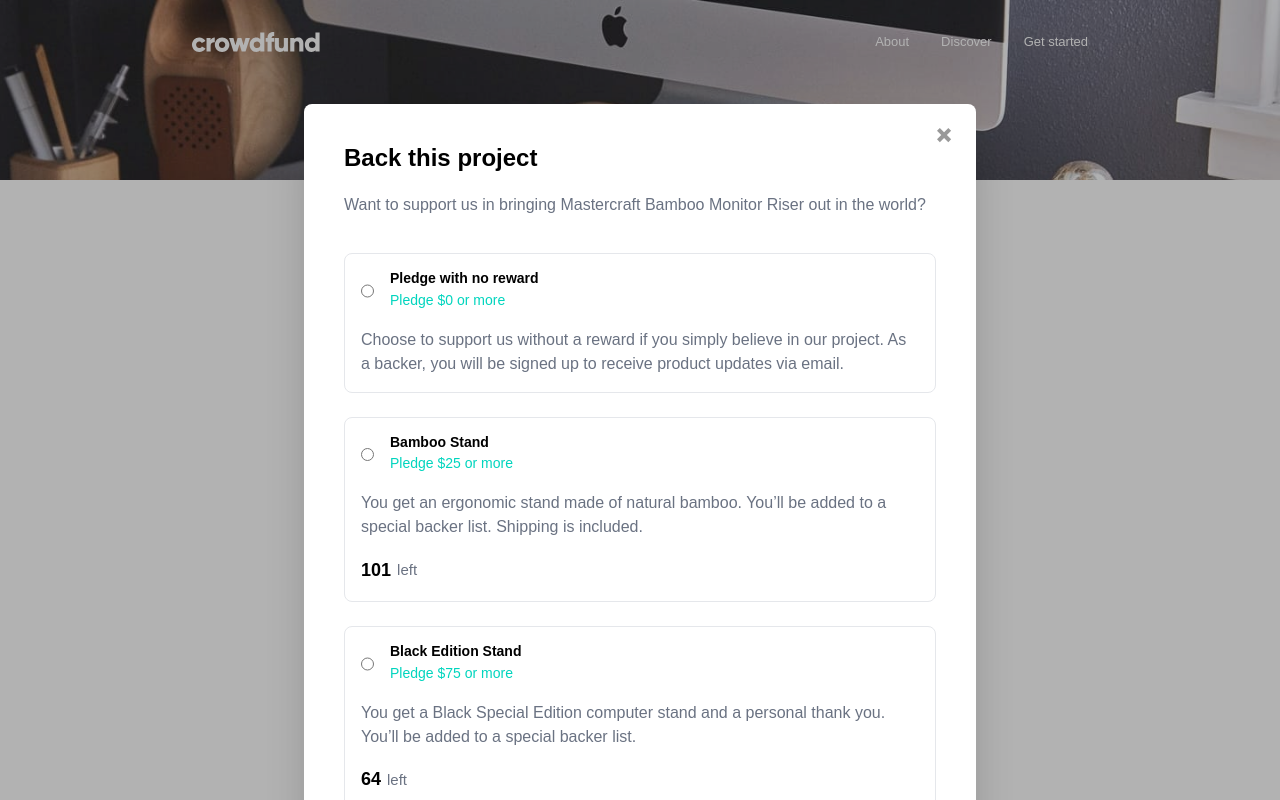
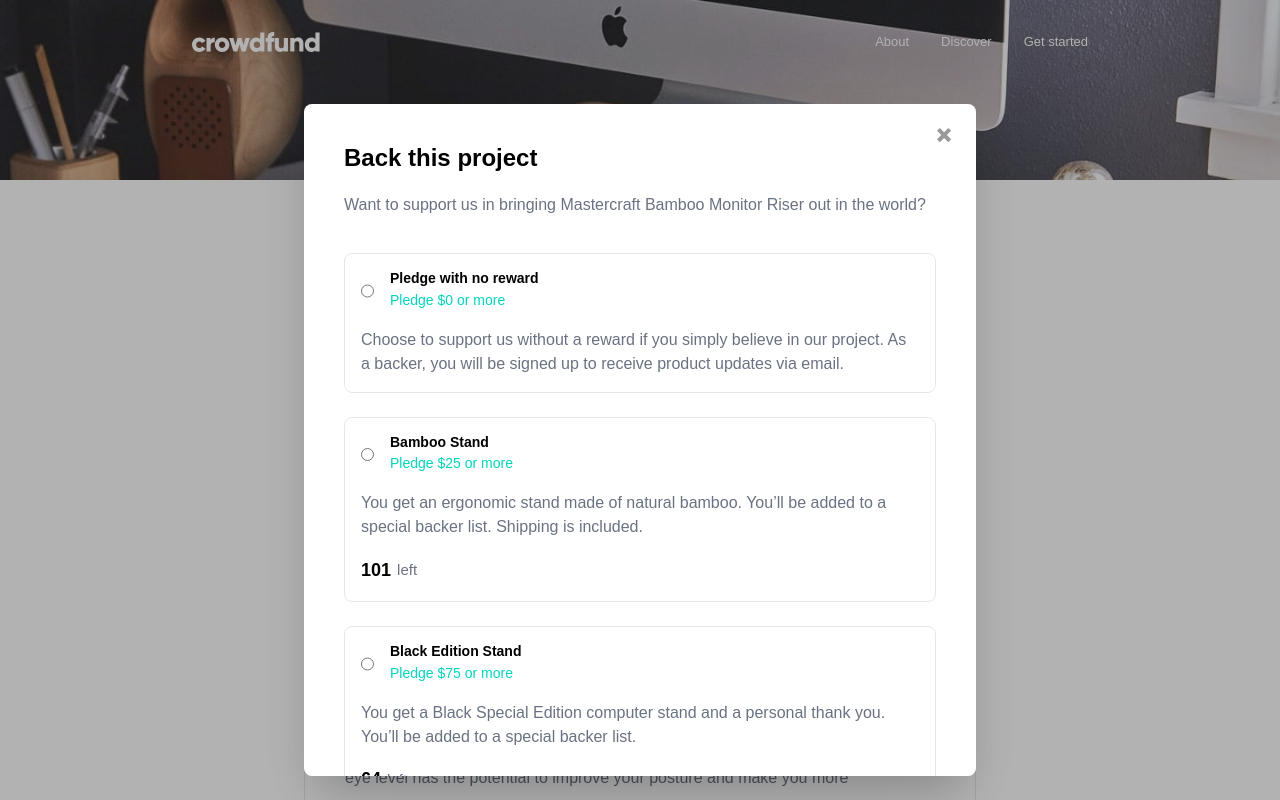
Before and after one commit to anet-eny/crowdfunding-product-page, a React (Vite) app: page / in a window 1280 px wide. Both pictures are taken after a click on the button "Back this project". Shown: the top 800 px of the page. Built offline with nearby package versions, Linux system fonts and the light colour scheme.

Commit message:
Fix rounded corners and layout styles of BackProjectModal

```diff
--- a/src/components/BackProjectModal.jsx
+++ b/src/components/BackProjectModal.jsx
@@ -31,10 +31,11 @@ export default function BackProjectModal({ isOpen, onClose }) {
     <div
       role="dialog"
       aria-modal="true"
-      className="fixed inset-0 z-50 flex items-start justify-center p-6 overflow-y-auto"
+      className="fixed inset-0 z-50 flex items-start justify-center p-6"
     >
       <div className="absolute inset-0 bg-black/30" onClick={onClose} />
-      <div className="relative z-10 flex flex-col text-left w-full max-w-2xl mt-20 mx-auto p-6 sm:px-10 pt-4 sm:pt-6 bg-white rounded-lg shadow-2xl">
+      <div className="relative z-10 w-full max-w-2xl mt-20 mx-auto bg-white rounded-lg shadow-2xl overflow-hidden">
+        <div className="flex flex-col text-left max-h-[calc(100vh-8rem)] p-6 sm:px-10 pt-4 sm:pt-6 overflow-y-auto">
           <button
             className="ml-auto -mr-2 sm:-mr-4 cursor-pointer"
             aria-label="Close modal"
@@ -46,10 +47,10 @@ export default function BackProjectModal({ isOpen, onClose }) {
             Back this project
           </h2>
           <p className="mt-4 text-preset-8--regular sm:text-preset-6--regular text-gray-500">
-          Want to support us in bringing Mastercraft Bamboo Monitor Riser out in
-          the world?
+            Want to support us in bringing Mastercraft Bamboo Monitor Riser out
+            in the world?
           </p>
-        <form className="flex flex-col gap-6 mt-8" onSubmit={handleConfirm}>
+          <form className="flex flex-col gap-6 my-8" onSubmit={handleConfirm}>
             {pledges.map((p, i) => {
               const available = p.remaining === null || p.remaining > 0;
               return (
@@ -97,5 +98,6 @@ export default function BackProjectModal({ isOpen, onClose }) {
           </form>
         </div>
       </div>
+    </div>
   );
 }
```
Lines whose indentation alone changed are shown as unchanged.
